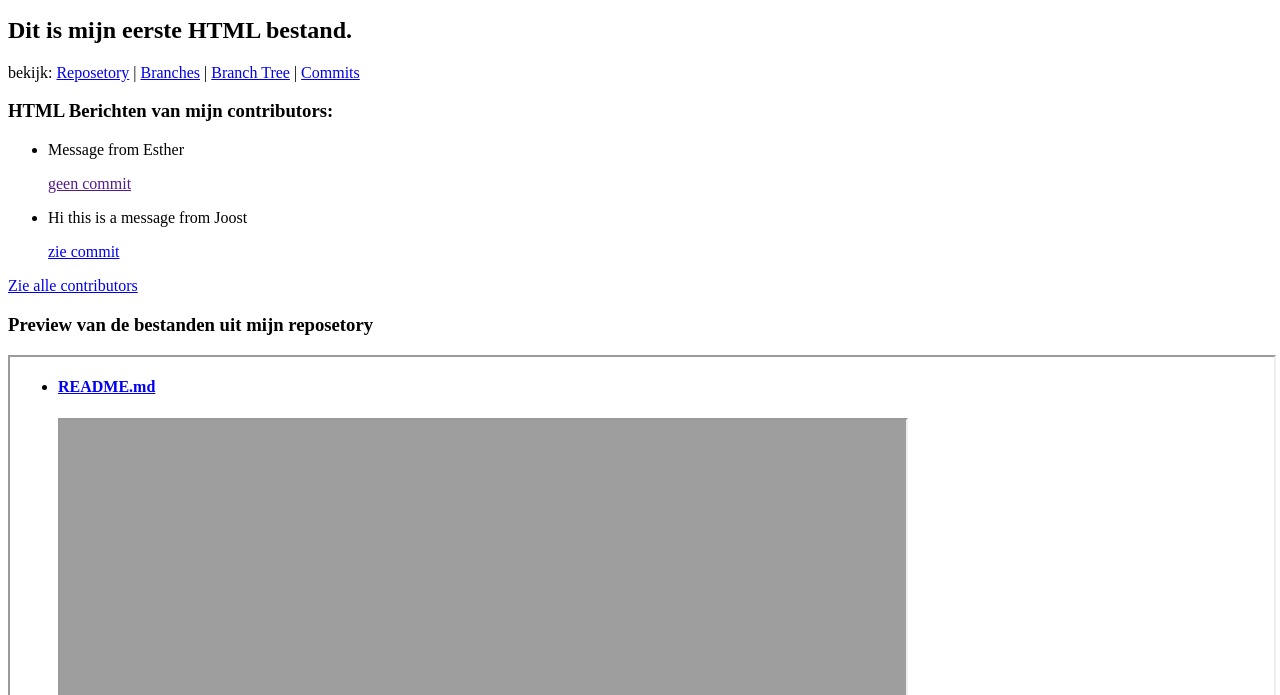
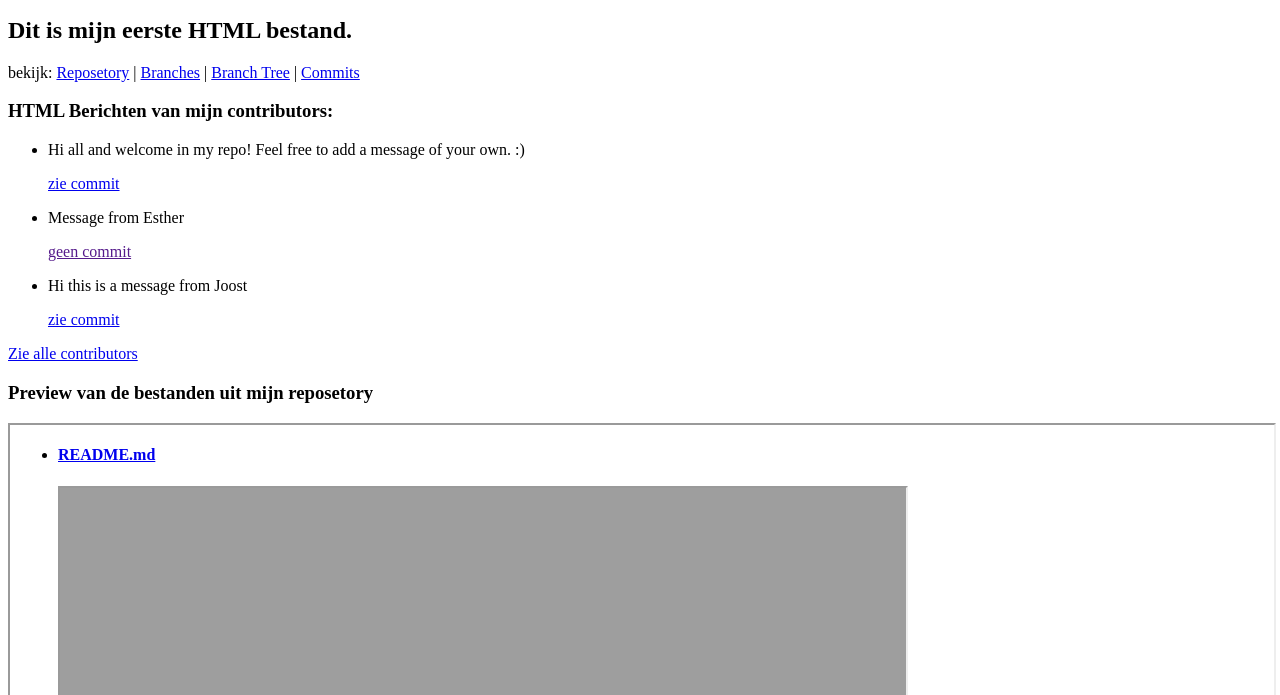
Before and after one commit to SJMrozek/TG-Web-Dev, a plain HTML site: page index.html in a window 1280 px wide. Shown: the part 105-800 px from the top of the page. Drawn offline with Linux system fonts and the light colour scheme.

Commit message:
added message and message template

```diff
--- a/index.html
+++ b/index.html
@@ -20,11 +20,40 @@
       <a href="https://github.com/SJMrozek/TG-Web-Dev/commits/main" target="_blank">Commits</a>
     </span>
 
-    <div class="messageBox">
+
+    <div class="messageBox"> <!--You can add a message in the list below if you want to :)-->
       <h3>HTML Berichten van mijn contributors:</h3>
       <ul>
-        <li><p>Message from Esther</p><a href="">geen commit</a></li>
-        <li><p>Hi this is a message from Joost</p><a href="https://github.com/SJMrozek/TG-Web-Dev/commit/9fb22bc186a0826994aa881e765597df1b88cd72" target="_blank">zie commit</a></li>
+
+        <li>
+          <p>Hi all and welcome in my repo! Feel free to add a message of your own. :)</p>
+          <a href="Your Commit URL" target="_blank">
+            zie commit
+          </a>
+        </li>
+
+        <li>
+          <p>Message from Esther</p>
+          <a href="" target="_blank">
+            geen commit
+          </a>
+        </li>
+
+        <li>
+          <p>Hi this is a message from Joost</p>
+          <a href="https://github.com/SJMrozek/TG-Web-Dev/commit/9fb22bc186a0826994aa881e765597df1b88cd72" target="_blank">
+            zie commit
+          </a>
+        </li>
+
+        <!--Use the template below to add your message-->
+        <!--<li>
+          <p>Your message here</p>
+          <a href="Your Commit URL" target="_blank">
+            zie commit
+          </a>
+        </li>-->
+
       </ul>
       <p><a href="https://github.com/SJMrozek/TG-Web-Dev/graphs/contributors" target="_blank">Zie alle contributors</a></p>
     </div>
```
